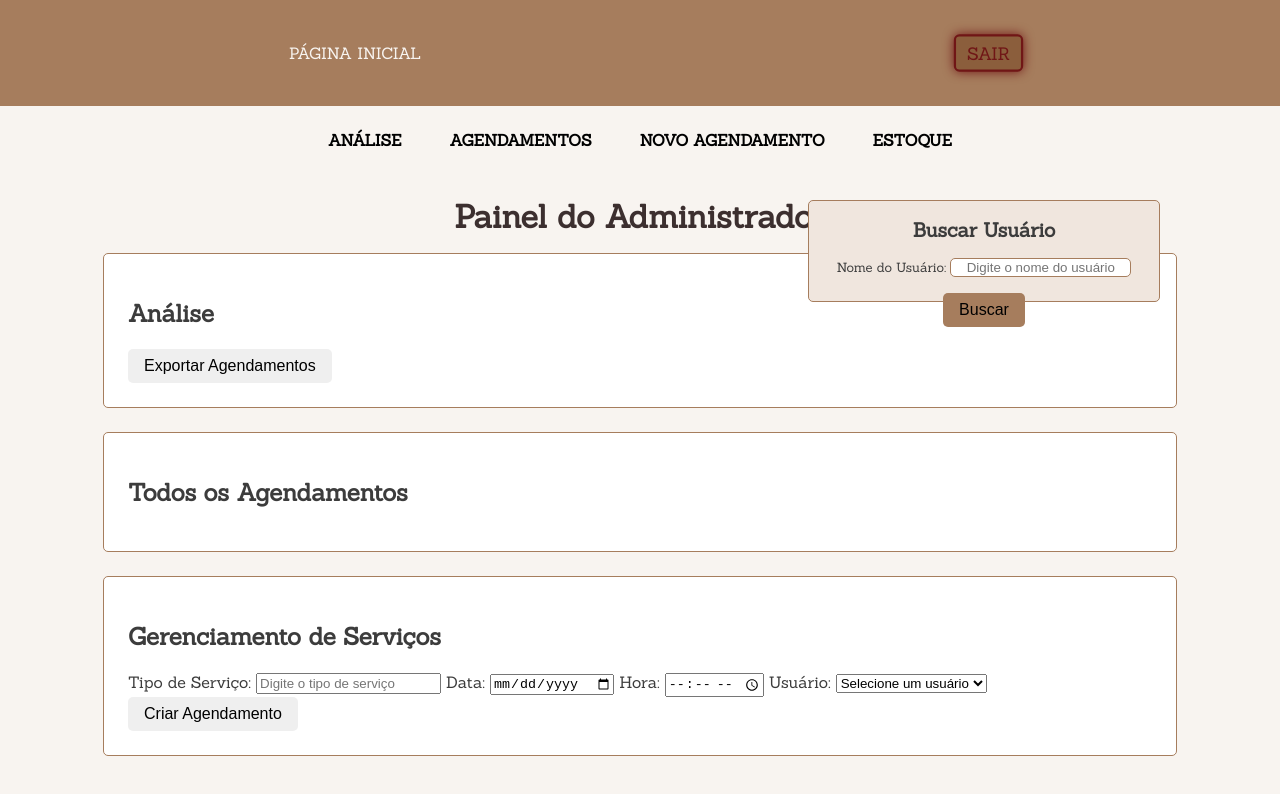
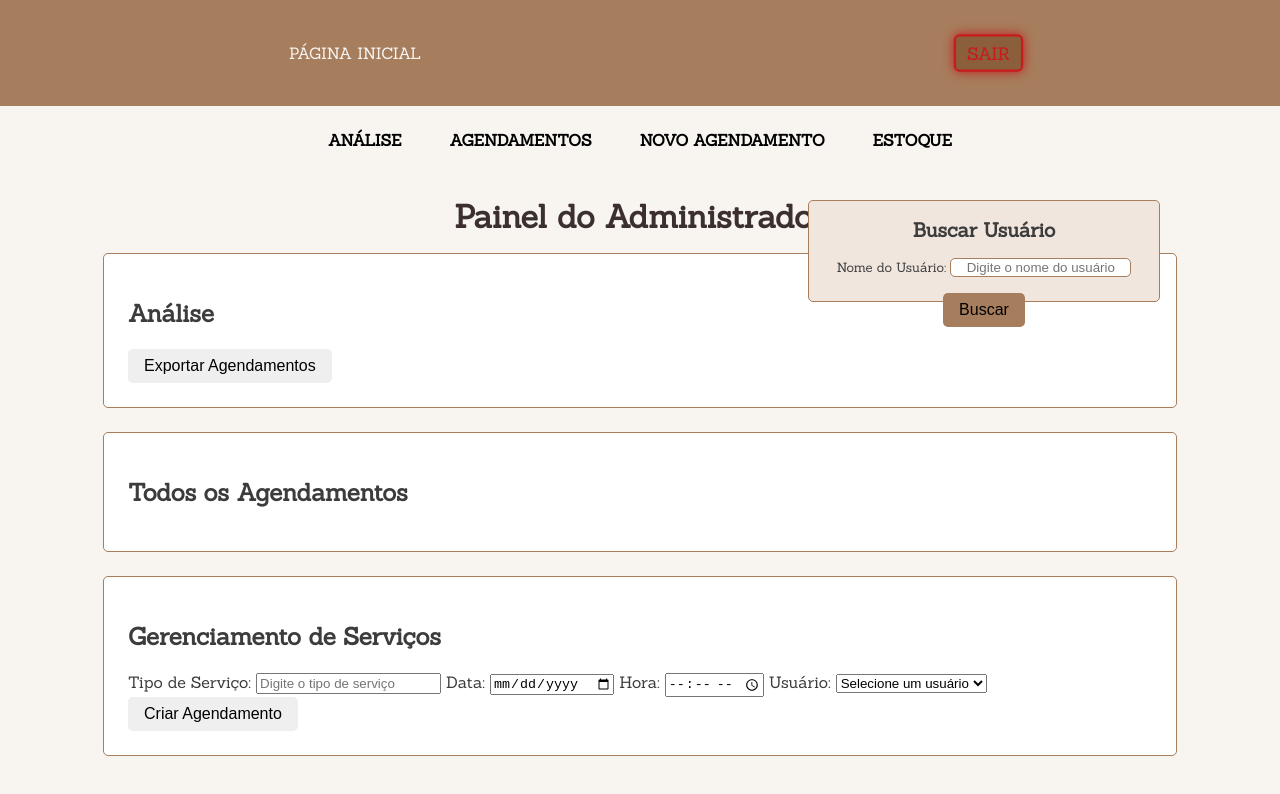
Before and after one commit to fredsonPOSantos/BarbeariaGenese, a plain HTML site: page admin-dashboard.html in a window 1280 px wide. In both pictures the pointer is over the button "SAIR". Shown: the top 794 px of the page. Drawn offline with Linux system fonts and the light colour scheme; no server answers.

Commit message:
Update admin-dashboard.css

```diff
--- a/css/admin-dashboard.css
+++ b/css/admin-dashboard.css
@@ -178,10 +178,10 @@ button:hover {
 
 /* Efeito Vermelho no botão "Sair" pra destacar */
 .header #logoutButton:hover {
-    color: rgb(112, 22, 22); /* Altera a cor do texto */
-    border-color:rgb(112, 22, 22); /* Adiciona uma borda vermelha */
+    color: rgb(199, 27, 28); /* Altera a cor do texto */
+    border-color:rgb(199, 27, 28); /* Adiciona uma borda vermelha */
     transform: scale(1.1); /* Aumenta o tamanho do botão em 20% */
-    box-shadow: 0 0 10px rgb(112, 22, 22); /* Aplica uma leve sombra ao redor */
+    box-shadow: 0 0 10px rgb(199, 27, 28); /* Aplica uma leve sombra ao redor */
 }
 #exportButton {
     border: 2px solid var(--highlight-green);
```
